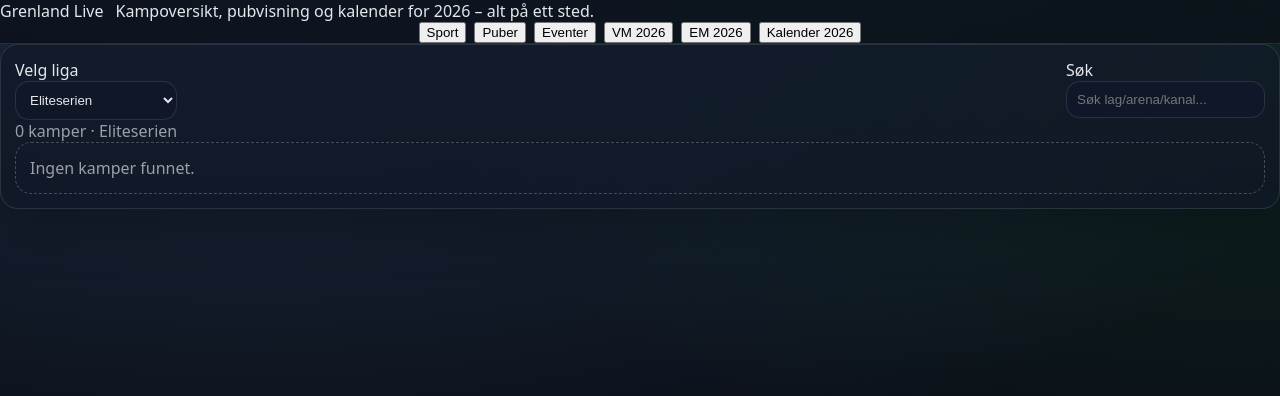
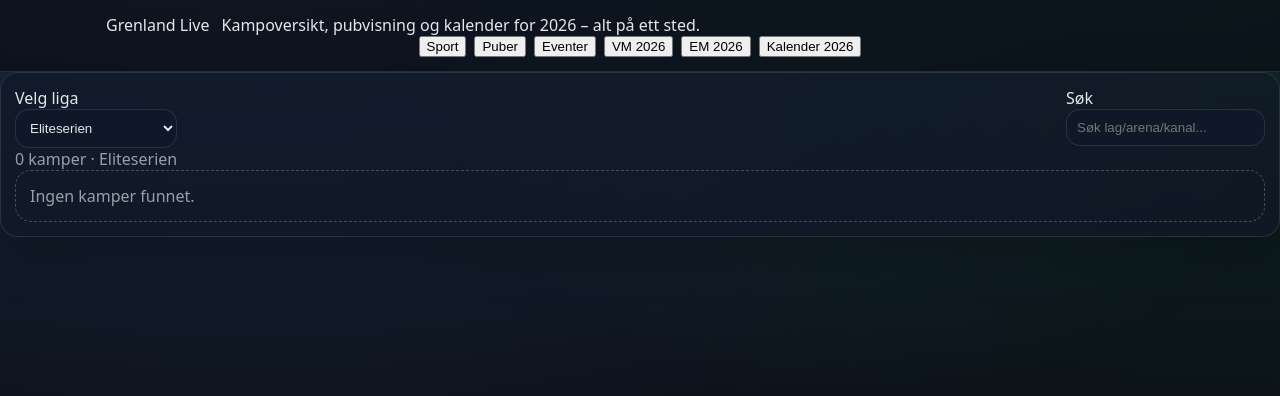
Before and after one commit to Ch1mmyS/Grenland-Live, a plain HTML site: page index.html in a window 1280 px wide. Drawn offline with Linux system fonts and the light colour scheme.

Commit message:
Update styles.css

```diff
--- a/styles.css
+++ b/styles.css
@@ -1,4 +1,4 @@
-/* /styles.css  (KOMPLETT FIL – legg i ROOT) */
+/* /styles.css (KOMPLETT FIL – ROOT) */
 :root{
   --bg:#0b0f17;
   --panel:#111827;
@@ -32,7 +32,14 @@ body{
   z-index:50;
 }
 
-/* ✅ GRID-HEADER SOM FJERNER OVERLAPP */
+/* (valgfritt) hvis du bruker .topbar-inner i HTML */
+.topbar-inner{
+  max-width:1100px;
+  margin:0 auto;
+  padding:14px 16px;
+}
+
+/* ✅ GRID-HEADER (om du bruker header-grid i HTML) */
 .header-grid{
   display:grid;
   grid-template-columns: 1fr auto 1fr;
@@ -78,7 +85,7 @@ body{
 .dot.ok{ background:var(--good); }
 .dot.bad{ background:var(--bad); }
 
-/* ✅ HERO MIDT (EGEN RAD, INGEN OVERLAPP) */
+/* ✅ HERO MIDT */
 .hero{
   grid-column:1 / 4;
   grid-row:1;
@@ -101,7 +108,7 @@ body{
   max-width:820px;
 }
 
-/* ✅ FANER UNDER HERO */
+/* ✅ FANER */
 .tabs{
   grid-column:1 / 4;
   grid-row:2;
@@ -268,9 +275,14 @@ select:focus, input:focus{ border-color: rgba(96,165,250,.55); box-shadow:0 0 0
   .hero-sub{ font-size:12px; }
   .tabs{ justify-content:center; }
 }
+
+/* ✅ VIKTIG: Disse var feil før. De skjulte tekst og manglet }.
+   Nå er de gjort trygge (ikke skjuler noe). */
 .brand .title,
 .brand .subtitle{
-  display:none !important;
+  /* ikke skjul noe her */
+}
+
 .status{
-  display:none !important;
+  /* ikke skjul status her */
 }
```
